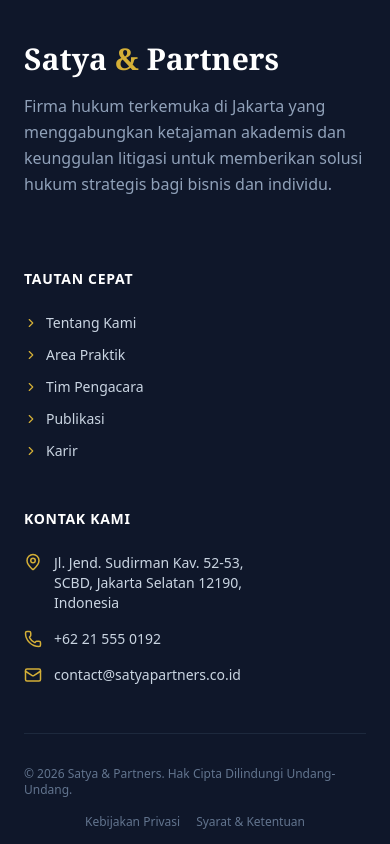
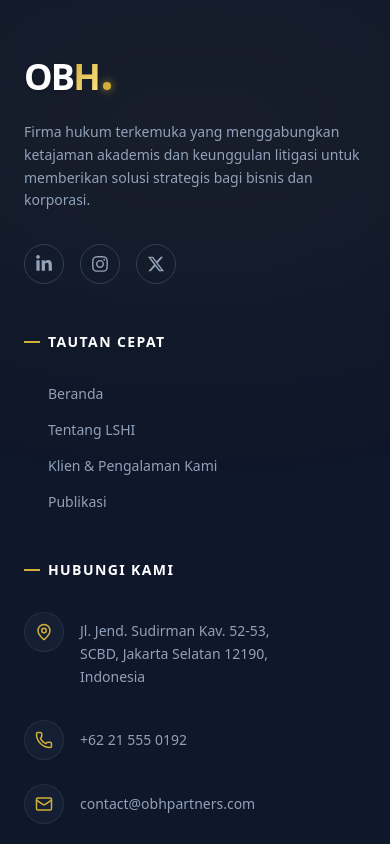
Before and after one commit to Muhtadin22/kantorhukumm, a Next.js app: page / in a window 390 px wide. Shown: the part 5480-6324 px from the top of the page. Built offline with nearby package versions, Linux system fonts and the light colour scheme; a web font is replaced by a local one.

Commit message:
feat: revisi tampilan ui untuk halaman utama dan publikasi

```diff
--- a/components/shared/Footer.tsx
+++ b/components/shared/Footer.tsx
@@ -1,39 +1,79 @@
+"use client";
+
 import Link from "next/link";
 import { MapPin, Phone, Mail, ChevronRight } from "lucide-react";
+// Import brand icons dari react-icons
+import { FaLinkedinIn, FaInstagram, FaXTwitter } from "react-icons/fa6";
 
 export default function Footer() {
-  // 1. Definisikan daftar tautan beserta rute URL-nya
+  // 1. Tautan cepat disesuaikan dengan Navbar
   const quickLinks = [
-    { label: "Tentang Kami", href: "/tentang-kami" },
-    { label: "Area Praktik", href: "/area-praktik" },
-    { label: "Tim Pengacara", href: "/tim-pengacara" },
-    { label: "Publikasi", href: "/publikasi" },
-    { label: "Karir", href: "/karir" }
+    { label: "Beranda", href: "/" },
+    { label: "Tentang LSHI", href: "/about" },
+    { label: "Klien & Pengalaman Kami", href: "/experience" },
+    { label: "Publikasi", href: "/insights" },
+  ];
+
+  // 2. Data Sosial Media menggunakan react-icons
+  const socialLinks = [
+    { icon: <FaLinkedinIn size={18} />, href: "#" },
+    { icon: <FaInstagram size={18} />, href: "#" },
+    { icon: <FaXTwitter size={18} />, href: "#" },
   ];
 
   return (
-    <footer className="bg-[#0F172A] text-slate-300 pt-16 pb-8 border-t border-slate-800">
-      <div className="container mx-auto px-6 lg:px-12">
-        <div className="grid grid-cols-1 md:grid-cols-4 gap-12 mb-12">
-          {/* Brand Info */}
-          <div className="col-span-1 md:col-span-2">
-            <Link href="/" className="font-serif text-3xl font-bold text-white mb-4 block">
-              Satya <span className="text-[#D4AF37]">&</span> Partners
+    <footer className="bg-[#0F172A] relative overflow-hidden text-slate-300 border-t border-slate-800">
+      {/* Efek Latar Belakang Subtle (Glow) */}
+      <div className="absolute top-0 left-1/2 -translate-x-1/2 w-[600px] h-[300px] bg-[#D4AF37]/5 blur-[120px] rounded-full pointer-events-none"></div>
+
+      <div className="container mx-auto px-6 lg:px-12 pt-20 pb-10 relative z-10">
+        <div className="grid grid-cols-1 md:grid-cols-2 lg:grid-cols-4 gap-12 lg:gap-16 mb-16">
+
+          {/* Brand Info & Logo OBH */}
+          <div className="lg:col-span-1">
+            <Link href="/" className="inline-flex items-baseline mb-6 group">
+              <span className="text-4xl font-black tracking-tighter text-white drop-shadow-sm transition-transform duration-300 group-hover:scale-105">
+                OB
+              </span>
+              <span className="text-4xl font-black tracking-tighter text-transparent bg-clip-text bg-gradient-to-br from-[#D4AF37] to-amber-200 transition-transform duration-300 group-hover:scale-105">
+                H
+              </span>
+              <span className="w-2 h-2 rounded-full bg-[#D4AF37] ml-1 mb-1.5 shadow-[0_0_8px_rgba(212,175,55,0.8)]"></span>
             </Link>
-            <p className="text-slate-400 mb-6 max-w-md leading-relaxed">
-              Firma hukum terkemuka di Jakarta yang menggabungkan ketajaman akademis dan keunggulan litigasi untuk memberikan solusi hukum strategis bagi bisnis dan individu.
+            <p className="text-slate-400 mb-8 leading-relaxed text-sm">
+              Firma hukum terkemuka yang menggabungkan ketajaman akademis dan keunggulan litigasi untuk memberikan solusi strategis bagi bisnis dan korporasi.
             </p>
+
+            {/* Social Icons */}
+            <div className="flex gap-4">
+              {socialLinks.map((social, idx) => (
+                <a
+                  key={idx}
+                  href={social.href}
+                  className="w-10 h-10 rounded-full border border-slate-700 flex items-center justify-center text-slate-400 hover:bg-[#D4AF37] hover:border-[#D4AF37] hover:text-[#0F172A] transition-all duration-300 hover:-translate-y-1"
+                >
+                  {social.icon}
+                </a>
+              ))}
+            </div>
           </div>
 
           {/* Quick Links */}
-          <div>
-            <h4 className="text-white font-bold mb-6 uppercase tracking-wider text-sm">Tautan Cepat</h4>
-            <ul className="space-y-3">
-              {/* 2. Map data quickLinks ke dalam komponen Link */}
+          <div className="lg:pl-8">
+            <h4 className="text-white font-bold mb-8 uppercase tracking-widest text-sm flex items-center gap-2">
+              <span className="w-4 h-0.5 bg-[#D4AF37]"></span> Tautan Cepat
+            </h4>
+            <ul className="space-y-4">
               {quickLinks.map((item) => (
                 <li key={item.label}>
-                  <Link href={item.href} className="hover:text-[#D4AF37] transition-colors flex items-center text-sm">
-                    <ChevronRight size={14} className="mr-2 text-[#D4AF37]" /> {item.label}
+                  <Link
+                    href={item.href}
+                    className="group flex items-center text-sm font-medium text-slate-400 hover:text-white transition-colors"
+                  >
+                    <ChevronRight size={16} className="mr-2 text-[#D4AF37] opacity-0 -translate-x-4 group-hover:opacity-100 group-hover:translate-x-0 transition-all duration-300" />
+                    <span className="group-hover:translate-x-1 transition-transform duration-300">
+                      {item.label}
+                    </span>
                   </Link>
                 </li>
               ))}
@@ -41,31 +81,51 @@ export default function Footer() {
           </div>
 
           {/* Contact Info */}
-          <div>
-            <h4 className="text-white font-bold mb-6 uppercase tracking-wider text-sm">Kontak Kami</h4>
-            <ul className="space-y-4 text-sm">
-              <li className="flex items-start gap-3">
-                <MapPin className="text-[#D4AF37] shrink-0" size={18} />
-                <span>Jl. Jend. Sudirman Kav. 52-53,<br />SCBD, Jakarta Selatan 12190,<br />Indonesia</span>
-              </li>
-              <li className="flex items-center gap-3">
-                <Phone className="text-[#D4AF37] shrink-0" size={18} />
-                <span>+62 21 555 0192</span>
-              </li>
-              <li className="flex items-center gap-3">
-                <Mail className="text-[#D4AF37] shrink-0" size={18} />
-                <span>contact@satyapartners.co.id</span>
-              </li>
-            </ul>
+          <div className="lg:col-span-2">
+            <h4 className="text-white font-bold mb-8 uppercase tracking-widest text-sm flex items-center gap-2">
+              <span className="w-4 h-0.5 bg-[#D4AF37]"></span> Hubungi Kami
+            </h4>
+
+            <div className="grid grid-cols-1 sm:grid-cols-2 gap-8">
+              <ul className="space-y-6 text-sm">
+                <li className="flex items-start gap-4 group">
+                  <div className="w-10 h-10 rounded-full bg-slate-800/50 flex items-center justify-center shrink-0 border border-slate-700/50 group-hover:border-[#D4AF37]/50 group-hover:bg-[#D4AF37]/10 transition-colors">
+                    <MapPin className="text-[#D4AF37]" size={18} />
+                  </div>
+                  <span className="text-slate-400 group-hover:text-slate-300 transition-colors leading-relaxed pt-2">
+                    Jl. Jend. Sudirman Kav. 52-53,<br />SCBD, Jakarta Selatan 12190,<br />Indonesia
+                  </span>
+                </li>
+              </ul>
+
+              <ul className="space-y-6 text-sm">
+                <li className="flex items-center gap-4 group cursor-pointer">
+                  <div className="w-10 h-10 rounded-full bg-slate-800/50 flex items-center justify-center shrink-0 border border-slate-700/50 group-hover:border-[#D4AF37]/50 group-hover:bg-[#D4AF37]/10 transition-colors">
+                    <Phone className="text-[#D4AF37]" size={18} />
+                  </div>
+                  <span className="text-slate-400 group-hover:text-white transition-colors font-medium">
+                    +62 21 555 0192
+                  </span>
+                </li>
+                <li className="flex items-center gap-4 group cursor-pointer">
+                  <div className="w-10 h-10 rounded-full bg-slate-800/50 flex items-center justify-center shrink-0 border border-slate-700/50 group-hover:border-[#D4AF37]/50 group-hover:bg-[#D4AF37]/10 transition-colors">
+                    <Mail className="text-[#D4AF37]" size={18} />
+                  </div>
+                  <span className="text-slate-400 group-hover:text-white transition-colors font-medium">
+                    contact@obhpartners.com
+                  </span>
+                </li>
+              </ul>
+            </div>
           </div>
         </div>
 
         {/* Copyright */}
-        <div className="border-t border-slate-800 pt-8 flex flex-col md:flex-row justify-between items-center gap-4 text-xs text-slate-500">
-          <p>&copy; {new Date().getFullYear()} Satya & Partners. Hak Cipta Dilindungi Undang-Undang.</p>
-          <div className="flex space-x-4">
-            <Link href="/privacy" className="hover:text-white transition-colors">Kebijakan Privasi</Link>
-            <Link href="/terms" className="hover:text-white transition-colors">Syarat & Ketentuan</Link>
+        <div className="border-t border-slate-800 pt-8 flex flex-col md:flex-row justify-between items-center gap-4 text-xs text-slate-500 font-medium">
+          <p>&copy; {new Date().getFullYear()} OBH & Partners. Hak Cipta Dilindungi Undang-Undang.</p>
+          <div className="flex space-x-6">
+            <Link href="/privacy" className="hover:text-[#D4AF37] transition-colors">Kebijakan Privasi</Link>
+            <Link href="/terms" className="hover:text-[#D4AF37] transition-colors">Syarat & Ketentuan</Link>
           </div>
         </div>
       </div>
--- a/components/shared/Navbar.tsx
+++ b/components/shared/Navbar.tsx
@@ -28,7 +28,7 @@ export default function Navbar() {
   // --- Data Struktur Menu Sesuai Permintaan ---
   const navLinks = [
     { name: "Beranda", href: "/" },
-    { name: "Tentang LSHI", href: "/about" },
+    { name: "Tentang OBH", href: "/about" },
     { name: "Klien & Pengalaman Kami", href: "/experience" },
     { name: "Publikasi", href: "/insights" },
   ];
--- a/package.json
+++ b/package.json
@@ -16,6 +16,7 @@
     "react": "19.2.4",
     "react-dom": "19.2.4",
     "react-hook-form": "^7.77.0",
+    "react-icons": "^5.7.0",
     "zod": "^4.4.3"
   },
   "devDependencies": {
```
Also changed, not shown: 1 other file (tests, documents, lock files or other folders).
